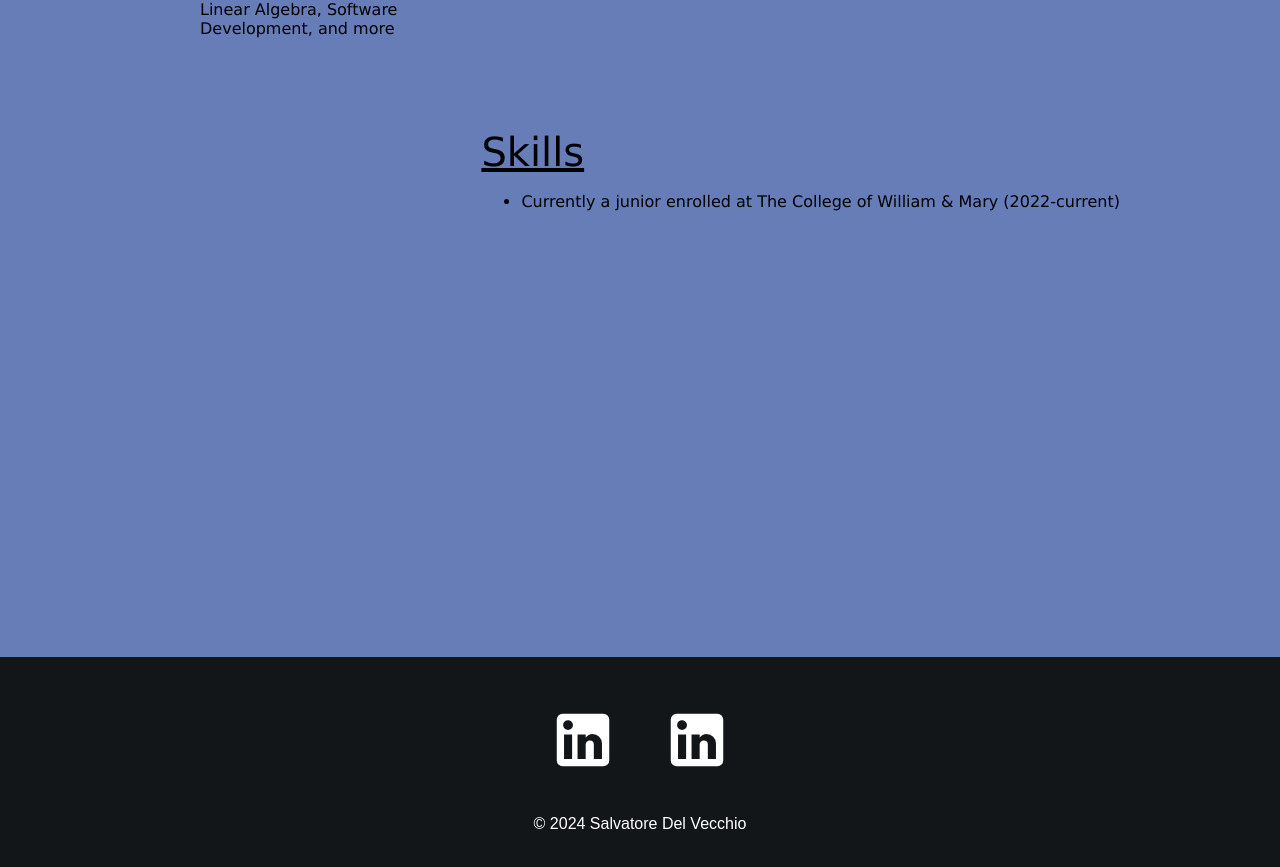
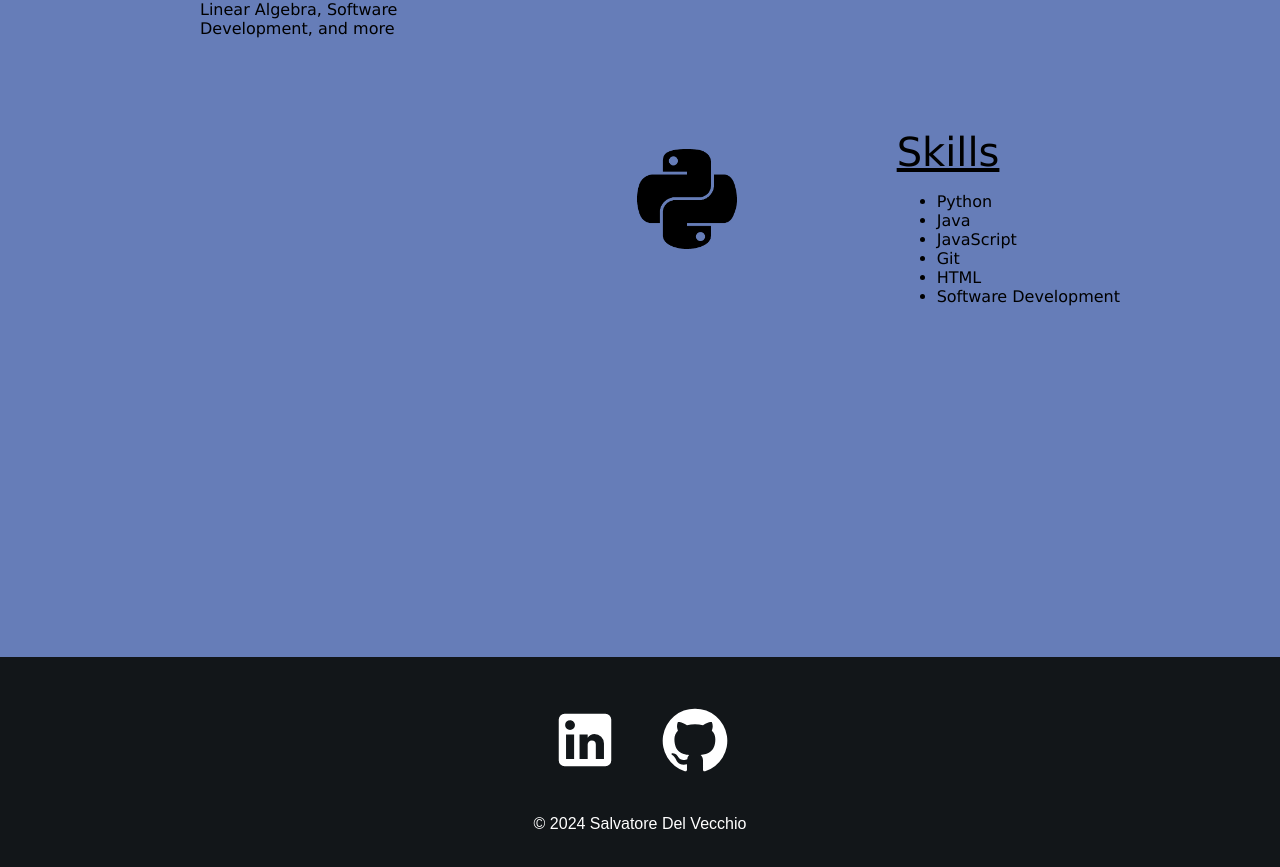
Before and after one commit to saldelv/Portfolio-Website, a React (Create React App) app: page /about in a window 1280 px wide. Shown: the part 963-1830 px from the top of the page. Built offline with nearby package versions, Linux system fonts and the light colour scheme.

Commit message:
Fotter links

```diff
--- a/src/components/Footer.js
+++ b/src/components/Footer.js
@@ -1,12 +1,18 @@
 import React from 'react';
 import LinkedInIcon from '@mui/icons-material/LinkedIn';
+import GitHubIcon from '@mui/icons-material/GitHub';
 import '../styles/Footer.css';
 
 function Footer() {
     return (
         <div className ="footer">
             <div className ="socialMedia">
-                <LinkedInIcon /> <LinkedInIcon />
+                <a target="_blank" rel="noopener noreferrer" href={`https://www.linkedin.com/in/saldelv/`}>
+                    <LinkedInIcon />
+                </a>
+                <a target="_blank" rel="noopener noreferrer" href={`https://github.com/saldelv`}>
+                    <GitHubIcon />
+                </a>
             </div>
             <p> &copy; 2024 Salvatore Del Vecchio</p>
         </div>
--- a/src/pages/About.js
+++ b/src/pages/About.js
@@ -1,6 +1,7 @@
 import React from 'react'
 import BannerImage from '../assets/banner.PNG';
 import wmlogo from '../assets/wmlogo.png';
+import pythonlogo from '../assets/pythonlogo.png'
 import '../styles/About.css'
 
 function About() {
@@ -14,8 +15,8 @@ function About() {
                     <div className="educationText">
                         <h2>Education</h2>
                         <ul>
+                            <li>Studying Computer Science</li>
                             <li>Currently a junior enrolled at The College of William & Mary (2022-current)</li>
-                            <li>Studying Computer Science</li>
                             <li>Relevent courses include Data Structures, Algorithms, Discrete Structures, <br /> Linear Algebra, Software Development, and more</li>
                         </ul>
                     </div>
@@ -23,10 +24,16 @@ function About() {
                 </div>
 
                 <div className = "skills">
+                <img src = {pythonlogo}></img>
                     <div className="skillsText">
                         <h2>Skills</h2>
                         <ul>
-                            <li>Currently a junior enrolled at The College of William & Mary (2022-current)</li>
+                            <li>Python</li>
+                            <li>Java</li>
+                            <li>JavaScript</li>
+                            <li>Git</li>
+                            <li>HTML</li>
+                            <li>Software Development</li>
                         </ul>
                     </div>
                 </div>
--- a/src/styles/About.css
+++ b/src/styles/About.css
@@ -76,6 +76,17 @@
     justify-content: right;
 }
 
+.about .aboutBottom .skills img {
+    height: 100px;
+    width: 100px;
+    margin-left: 300px;
+    margin-top: 70px;
+}
+
+.about .aboutBottom .skills img:hover {
+    height: 200px;
+}
+
 @keyframes fade-in {
     from {
         opacity: 0;
```
Also changed, not shown: src/assets/pythonlogo.png (added).
